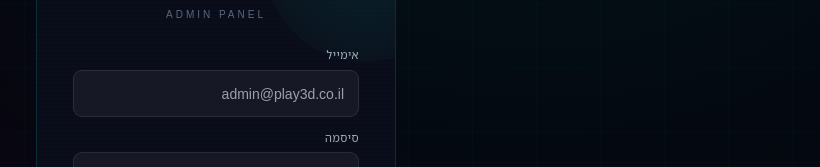
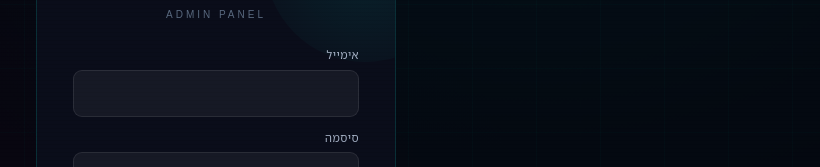
Before and after one commit to matanbell14394/play3d-site, a Next.js app in the folder app/: page /login in a window 1280 px wide. Shown: the part 316-483 px from the top of the page, without its empty margins (460-1280 px from the left). Built offline with nearby package versions, Linux system fonts and the light colour scheme; no server answers.

Commit message:
fix: remove email placeholder and autocomplete from login form
Co-Authored-By: Claude Sonnet 4.6 <noreply@anthropic.com>

```diff
--- a/app/src/features/auth/components/LoginForm.tsx
+++ b/app/src/features/auth/components/LoginForm.tsx
@@ -51,7 +51,7 @@ export function LoginForm({ callbackUrl }: { callbackUrl?: string }) {
       <form onSubmit={handleSubmit(onSubmit)} style={{ position: 'relative', zIndex: 1 }}>
         <div className="fg" style={{ marginBottom: 12 }}>
           <label>אימייל</label>
-          <input id="email" type="email" placeholder="admin@play3d.co.il" {...register("email")} />
+          <input id="email" type="email" autoComplete="off" {...register("email")} />
           {errors.email && <p style={{ color: 'var(--pink)', fontSize: 11, marginTop: 3 }}>{errors.email.message}</p>}
         </div>
         <div className="fg" style={{ marginBottom: 14 }}>
```
